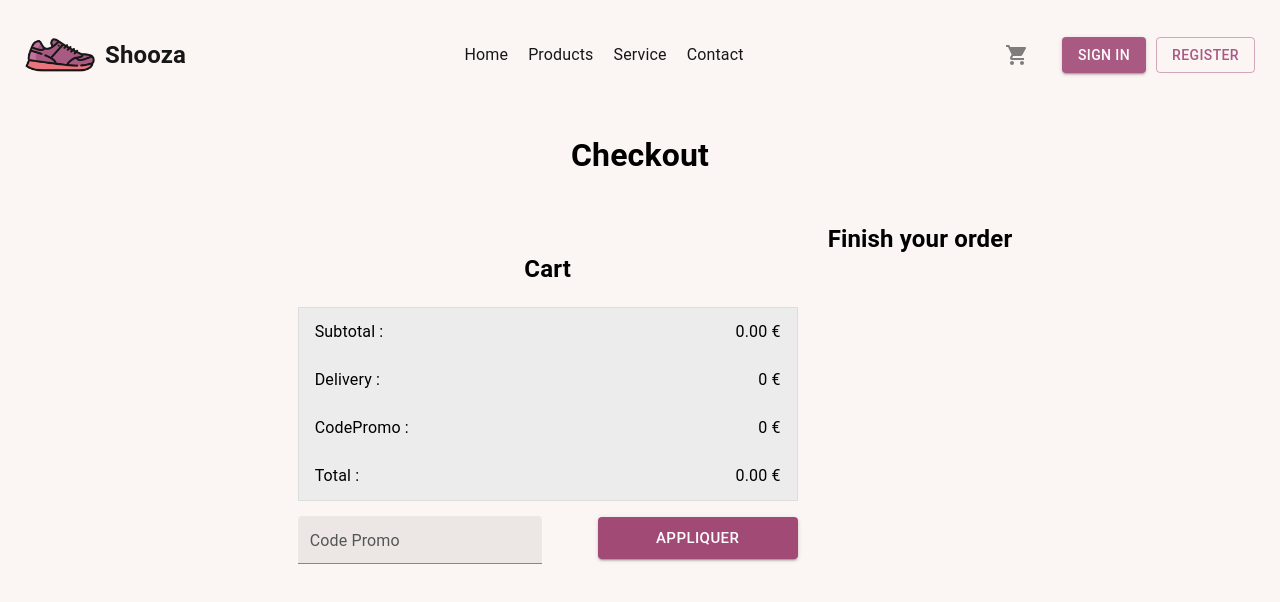
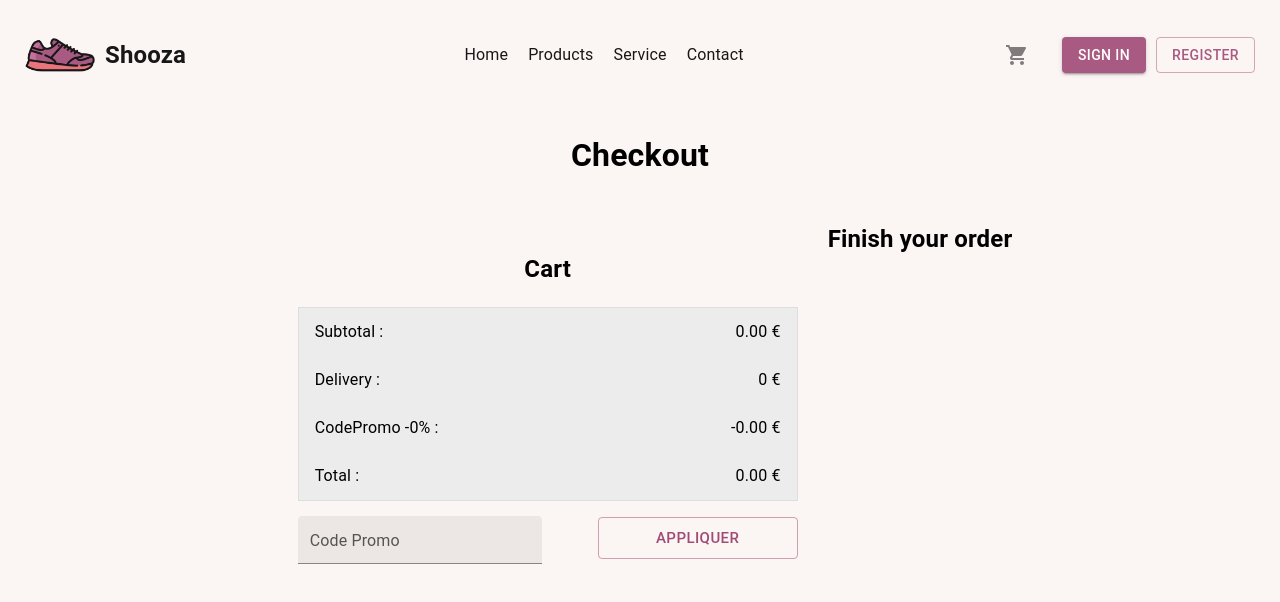
Before and after one commit to trqr/reactintro, a React (Vite) app: page /checkout in a window 1280 px wide. Shown: the top 602 px of the page. Built offline with nearby package versions, Linux system fonts and the light colour scheme.

Commit message:
code promo OK

```diff
--- a/src/components/CheckoutCart.tsx
+++ b/src/components/CheckoutCart.tsx
@@ -10,6 +10,7 @@ const CheckoutCart = () => {
     const { removeFromCart, getCartTotal} = useCart();
     const [promoCode, setPromoCode] = useState<string>('');
     const [successMessage, setSuccessMessage] = useState<string>('');
+    const [promoValue, setPromoValue] = useState<number>(0);
     const [errorMessage, setErrorMessage] = useState<string>('');
 
     const handleChange = (e: React.ChangeEvent<HTMLInputElement>) => {
@@ -18,16 +19,17 @@ const CheckoutCart = () => {
 
     const handleSubmit = async (e: React.FormEvent<HTMLFormElement>) => {
         e.preventDefault();
-        setPromoCode(promoCode);
         const response = await api.post('/codepromo', {
             code: promoCode,
         });
         if (response.data.success) {
-            setSuccessMessage(response.data.message || 'Code promo appliqué avec succès.');
+            setSuccessMessage(response.data.message);
             setErrorMessage('');
+            setPromoValue(response.data.value);
         } else {
-            setErrorMessage(response.data.message || 'Le code promo est invalide.');
+            setErrorMessage(response.data.message);
             setSuccessMessage('');
+            setPromoValue(0);
         }
     }
 
@@ -73,16 +75,16 @@ const CheckoutCart = () => {
                     <ListItem className={"line-checkout"}
                               secondaryAction={
                                   <ListItemText
-                                      primary={"0 €"}/>
+                                      primary={`-${(promoValue * getCartTotal() / 100).toFixed(2)} €`}/>
                               }>
                         <ListItemText
                             className={"checkout-text-subtotal list-checkout"}
-                            primary={"CodePromo :"}/>
+                            primary={`CodePromo -${promoValue}% :`}/>
                     </ListItem>
                     <ListItem className={"line-checkout"}
                         secondaryAction={
                             <ListItemText
-                                primary={getCartTotal().toFixed(2) + " €"}/>
+                                primary={(getCartTotal()-(promoValue * getCartTotal() / 100)).toFixed(2) + " €"}/>
                         }>
                         <ListItemText
                             className={"checkout-text-subtotal list-checkout"}
@@ -103,7 +105,7 @@ const CheckoutCart = () => {
                             <Button
                                 sx={{marginBottom: "20px", width: "200px"}}
                                 type="submit"
-                                variant="contained"
+                                variant="outlined"
                                 size="large"
                                 color="primary"
                                 style={{marginTop: '1rem'}}
```
Also changed, not shown: 1 other file (tests, documents, lock files or other folders).
